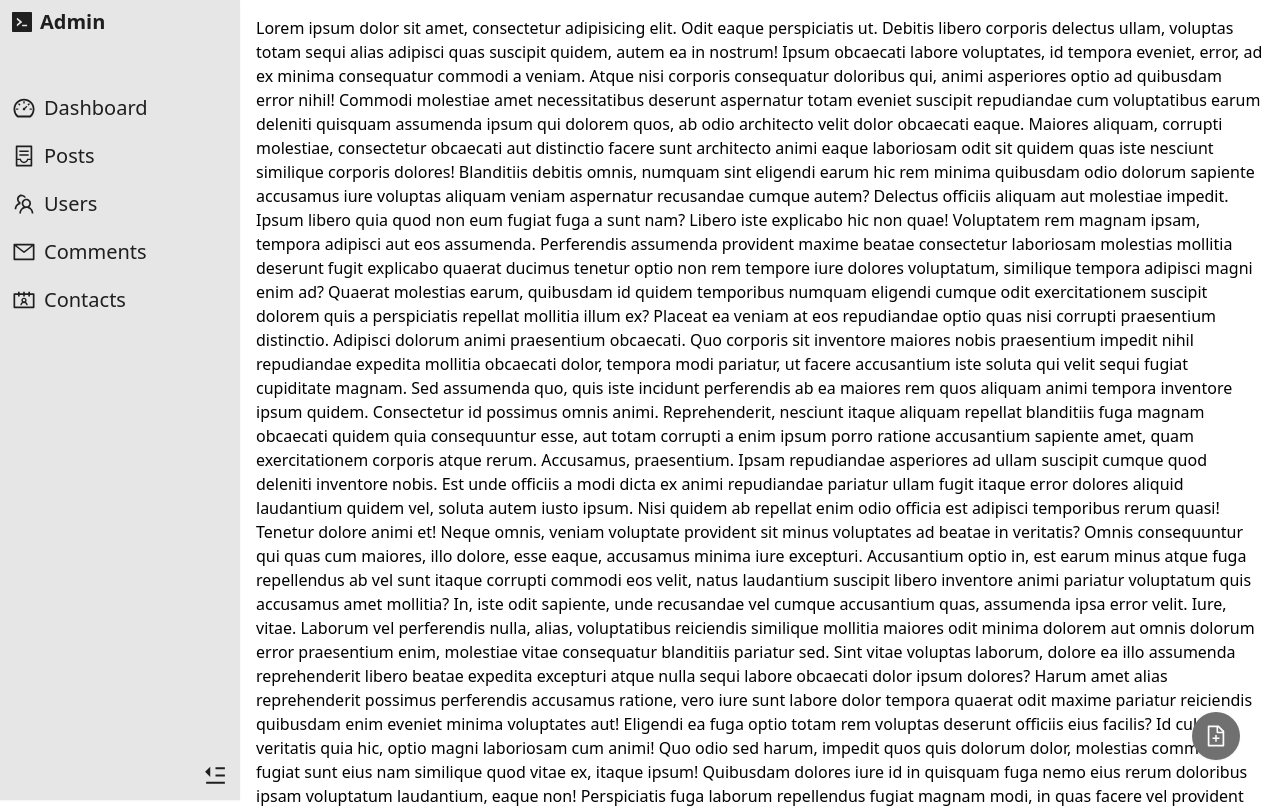
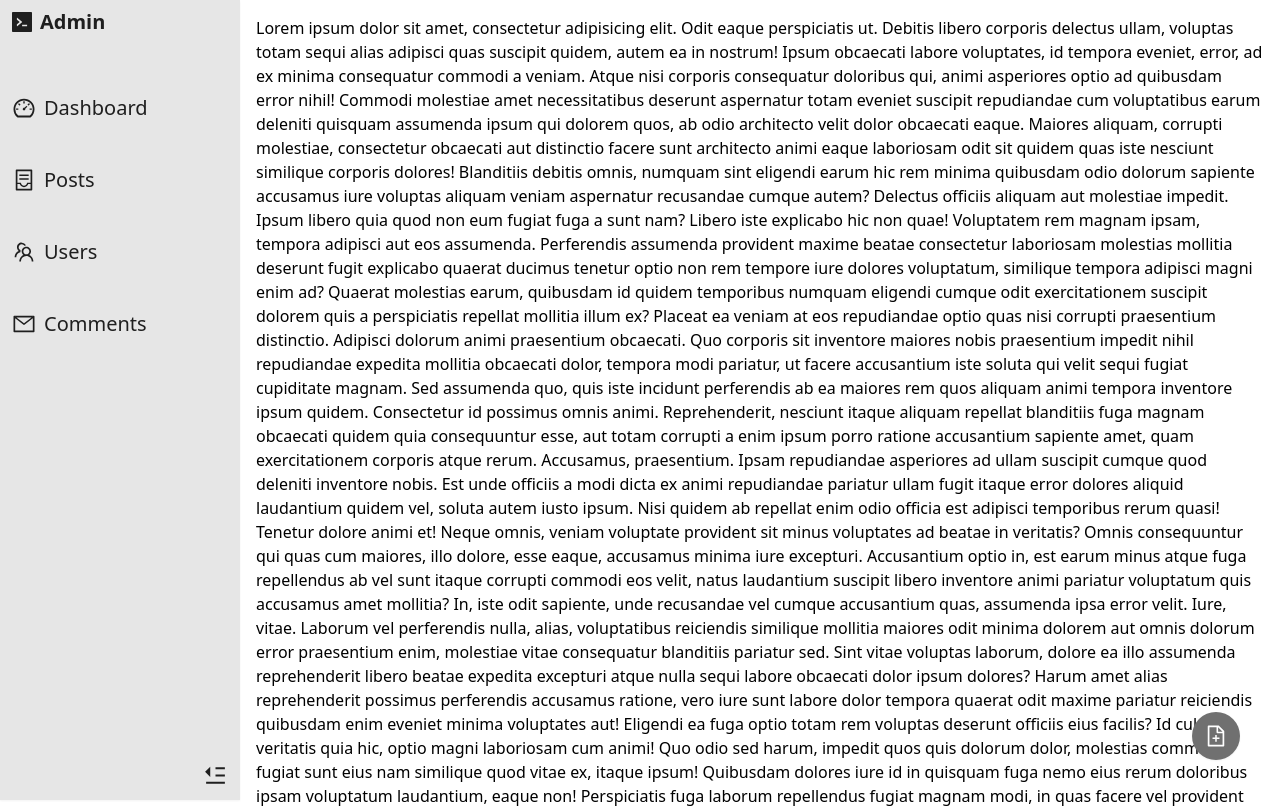
Before and after one commit to LawrenceMichaelMargaja/NextJS-Learning-Part-II, a Next.js app: page /admin in a window 1280 px wide. Shown: the top 808 px of the page. Built offline with nearby package versions, Linux system fonts and the light colour scheme.

Commit message:
Lesson 169 complete. Rendering Tool Tip. App working.

```diff
--- a/components/common/InfiniteScrollPosts.tsx
+++ b/components/common/InfiniteScrollPosts.tsx
@@ -38,7 +38,7 @@ const InfiniteScrollPosts: FC<Props> = (
             hasMore={hasMore}
             next={next}
             dataLength={dataLength}
-            loader={loader || defaultLoader}
+            loader={loader || defaultLoader()}
         >
             <div className="max-w-4xl mx-auto p-3">
                 <div className="grid grid-cols-3 gap-4">
--- a/components/common/nav/AdminNav.tsx
+++ b/components/common/nav/AdminNav.tsx
@@ -3,6 +3,9 @@ import { FC, useEffect, useRef, useState } from 'react';
 import Logo from '../Logo';
 import { IconType } from 'react-icons';
 import { RiMenuUnfoldFill, RiMenuFoldFill } from 'react-icons/ri';
+import Tippy from "@tippyjs/react";
+
+import 'tippy.js/dist/tippy.css';
 
 interface Props {
     navItems: {label: string, icon: IconType, href: string}[]
@@ -71,12 +74,16 @@ const AdminNav: FC<Props> = ({navItems}) => {
 
                     {navItems.map((item) => {
                         return (
-                            <Link key={item.href} href={item.href}>
-                                <div className='flex items-center text-highlight-light dark:text-highlight-dark text-xl p-3 hover:scale-[0.98] transition'>
-                                    <item.icon size={24} />
-                                    {visible && <span className='ml-2 leading-none'>{item.label}</span>}
+                            <Tippy key={item.href} content={item.label}>
+                                <div>
+                                    <Link href={item.href}>
+                                        <div className='flex items-center text-highlight-light dark:text-highlight-dark text-xl p-3 hover:scale-[0.98] transition'>
+                                            <item.icon size={24} />
+                                            {visible && <span className='ml-2 leading-none'>{item.label}</span>}
+                                        </div>
+                                    </Link>
                                 </div>
-                            </Link>
+                            </Tippy>
                         )
                     })}
 
--- a/components/editor/Link/EditLink.tsx
+++ b/components/editor/Link/EditLink.tsx
@@ -44,7 +44,8 @@ const EditLink: FC<Props> = ({editor}): JSX.Element => {
       tippyOptions={{
         onHide: () => {
           setShowEditForm(false);
-        }
+        },
+        appendTo: 'parent'
       }}
     >
       <LinkForm visible={showEditForm} onSubmit={handleSubmit} initialState={getInitialState()} />
--- a/components/layout/AdminLayout.tsx
+++ b/components/layout/AdminLayout.tsx
@@ -23,7 +23,7 @@ const navItems = [
     {href: "/admin/posts", icon: AiOutlineContainer, label: "Posts"},
     {href: "/admin/users", icon: AiOutlineTeam, label: "Users"},
     {href: "/admin/comments", icon: AiOutlineMail, label: "Comments"},
-    {href: "/admin/contact", icon: AiOutlineContacts, label: "Contacts"},
+    // {href: "/admin/contact", icon: AiOutlineContacts, label: "Contacts"},
 ]
 
 const AdminLayout: FC<Props> = ({children, title}): JSX.Element => {
--- a/package.json
+++ b/package.json
@@ -12,6 +12,7 @@
     "@cloudinary/react": "^1.11.2",
     "@cloudinary/url-gen": "^1.11.2",
     "@tailwindcss/typography": "^0.5.10",
+    "@tippyjs/react": "^4.2.6",
     "@tiptap/extension-image": "^2.1.8",
     "@tiptap/extension-link": "^2.1.8",
     "@tiptap/extension-placeholder": "^2.1.8",
```
Also changed, not shown: 1 other file (tests, documents, lock files or other folders).
